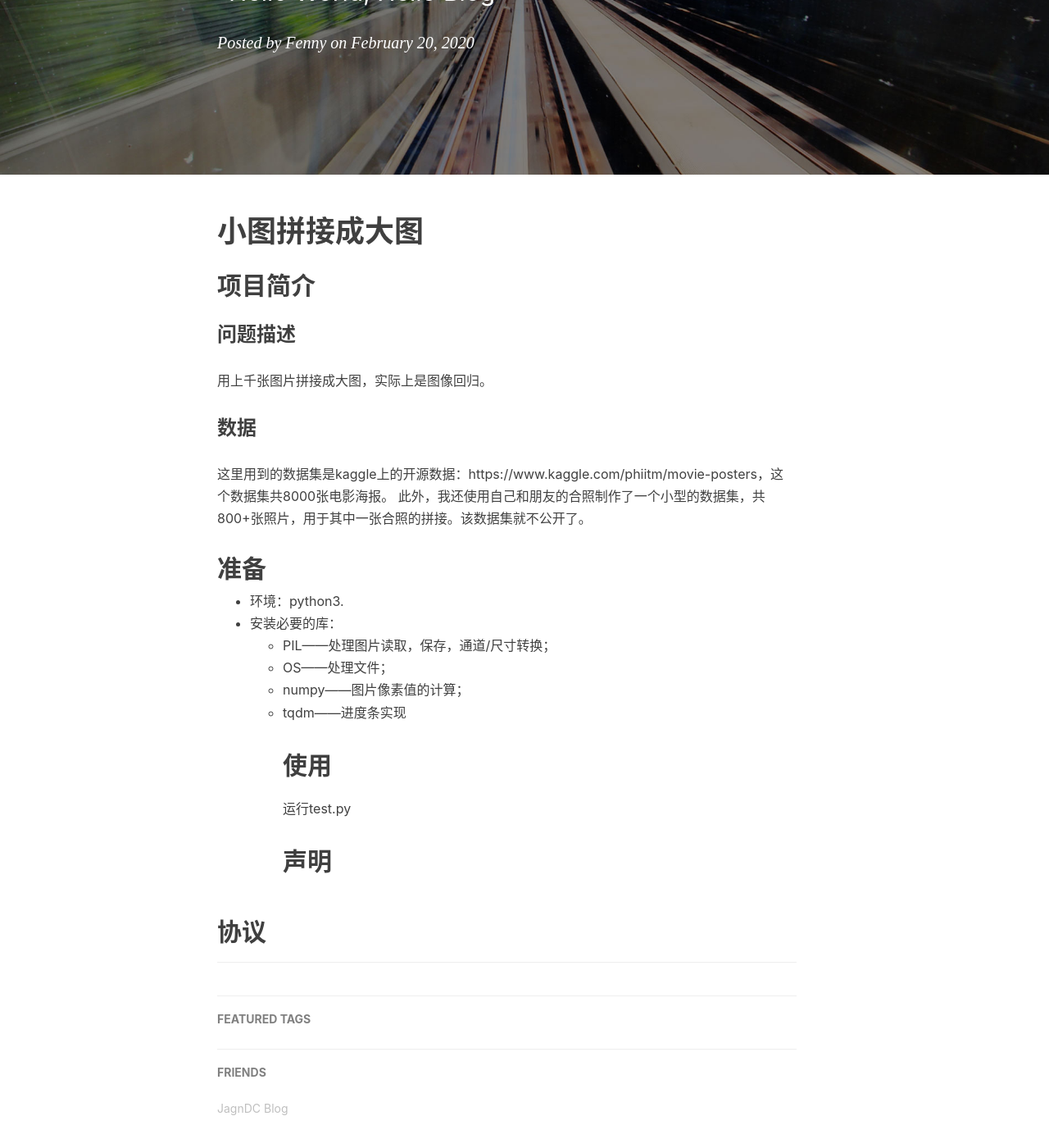
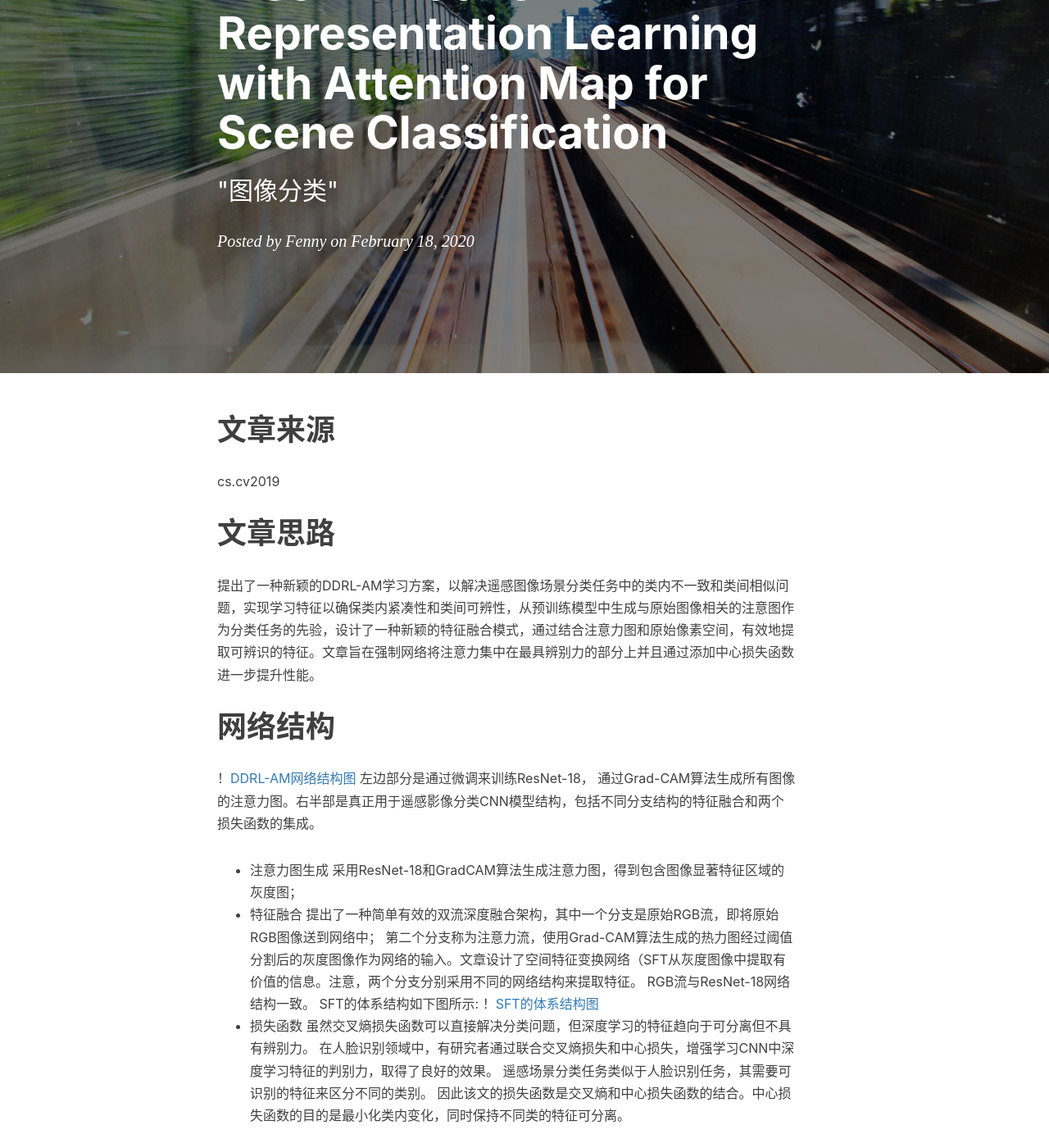
Before and after one commit to Fennyhhh/Fennyhhh.github.io, a Jekyll site: the page built from _posts/2020-02-15-hello-2020.md, in a window 1280 px wide and 1400 px high, scrolled down 310 px. Shown: the whole window at 82% size. Built offline with Jekyll 4.4.1, drawn with Linux system fonts in a browser that asks for light colours; nearby versions of some CDN libraries; comment, search, counter and statistics services are not loaded; some of the changed text lies outside the part shown.

Commit message:
fenny blog

```diff
--- a/_posts/2020-02-15-hello-2020.md
+++ b/_posts/2020-02-15-hello-2020.md
@@ -1,30 +1,28 @@
 ---
 layout:     post
-title:      "Welcome to Fenny Blog"
-subtitle:   " \"Hello World, Hello Blog\""
-date:       2020-02-20 22:56:00
+title:      "论文阅读——Deep Discriminative Representation Learning with Attention Map for Scene Classification"
+subtitle:   " \"图像分类\""
+date:       2020-02-18 22:56:00
 author:     "Fenny"
 header-img: "img/post-bg-2015.jpg"
 tags:
-    - 生活
+    - 论文阅读
 ---
 
-# 小图拼接成大图
-## 项目简介
-### 问题描述
-用上千张图片拼接成大图，实际上是图像回归。
-### 数据
-这里用到的数据集是kaggle上的开源数据：https://www.kaggle.com/phiitm/movie-posters，这个数据集共8000张电影海报。
-此外，我还使用自己和朋友的合照制作了一个小型的数据集，共800+张照片，用于其中一张合照的拼接。该数据集就不公开了。
-## 准备
-* 环境：python3.
-* 安装必要的库：
-  * PIL——处理图片读取，保存，通道/尺寸转换；
-  * OS——处理文件；
-  * numpy——图片像素值的计算；
-  * tqdm——进度条实现
-## 使用
-运行test.py
-## 声明
-
-## 协议
+# 文章来源
+cs.cv2019
+# 文章思路
+提出了一种新颖的DDRL-AM学习方案，以解决遥感图像场景分类任务中的类内不一致和类间相似问题，实现学习特征以确保类内紧凑性和类间可辨性，从预训练模型中生成与原始图像相关的注意图作为分类任务的先验，设计了一种新颖的特征融合模式，通过结合注意力图和原始像素空间，有效地提取可辨识的特征。文章旨在强制网络将注意力集中在最具辨别力的部分上并且通过添加中心损失函数进一步提升性能。
+# 网络结构
+！[DDRL-AM网络结构图](img/DDRL-AM.jpg)
+左边部分是通过微调来训练ResNet-18， 通过Grad-CAM算法生成所有图像的注意力图。右半部是真正用于遥感影像分类CNN模型结构，包括不同分支结构的特征融合和两个损失函数的集成。
+* 注意力图生成
+采用ResNet-18和GradCAM算法生成注意力图，得到包含图像显著特征区域的灰度图；
+* 特征融合
+提出了一种简单有效的双流深度融合架构，其中一个分支是原始RGB流，即将原始RGB图像送到网络中； 第二个分支称为注意力流，使用Grad-CAM算法生成的热力图经过阈值分割后的灰度图像作为网络的输入。文章设计了空间特征变换网络（SFT从灰度图像中提取有价值的信息。注意，两个分支分别采用不同的网络结构来提取特征。 RGB流与ResNet-18网络结构一致。
+SFT的体系结构如下图所示:
+！[SFT的体系结构图](img/SFT.jpg)
+* 损失函数
+虽然交叉熵损失函数可以直接解决分类问题，但深度学习的特征趋向于可分离但不具有辨别力。 在人脸识别领域中，有研究者通过联合交叉熵损失和中心损失，增强学习CNN中深度学习特征的判别力，取得了良好的效果。 遥感场景分类任务类似于人脸识别任务，其需要可识别的特征来区分不同的类别。 因此该文的损失函数是交叉熵和中心损失函数的结合。中心损失函数的目的是最小化类内变化，同时保持不同类的特征可分离。
+# 总结与思考
+这篇文章将CAM这种可视化鉴别区域的方法用于生成图像的注意力图，并通过特征融合强化了这种显著特征，强制网络去学习显著特征，并且添加了中心损失函数使网络更适用于遥感场景分类这一具体任务。
```
Also changed, not shown: img/DDRL-AM.jpg (added), img/SFT.jpg (added).
